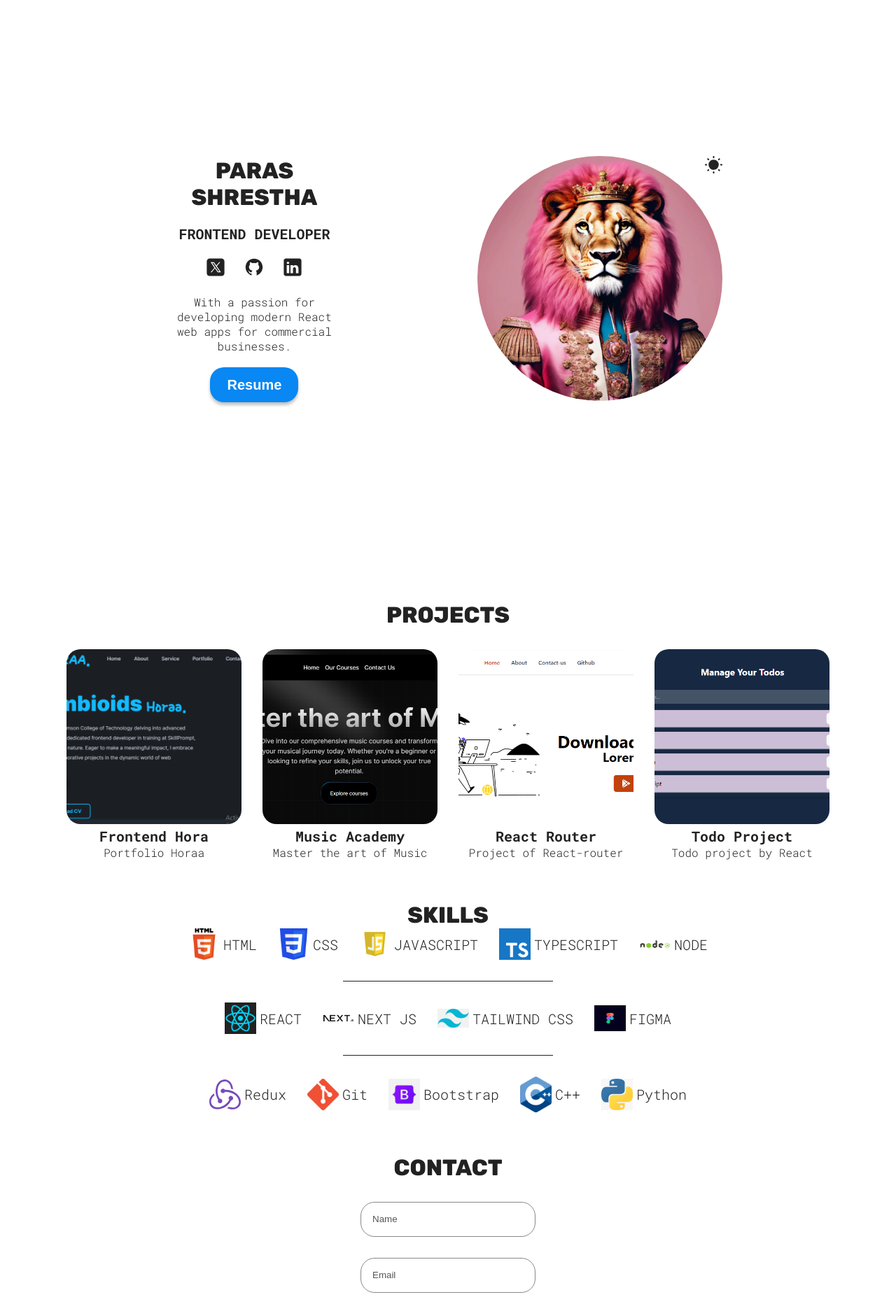
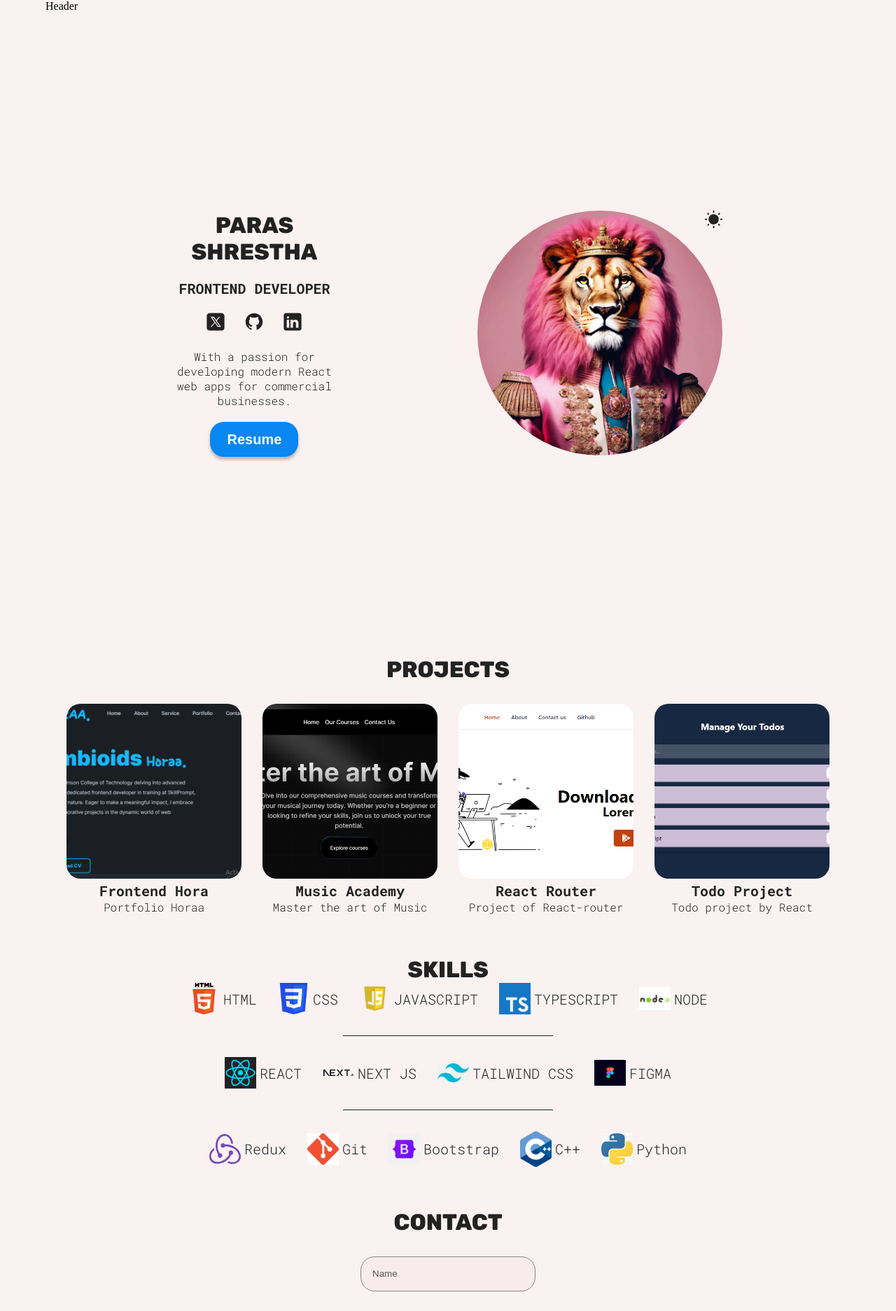
Before and after one commit to BecomingParas/Porfolio, a React (Vite) app: page / in a window 1280 px wide. Shown: the top 1874 px of the page at 70% size. Built offline with nearby package versions, Linux system fonts and the light colour scheme.

Commit message:
headers add garna lako

```diff
--- a/index.html
+++ b/index.html
@@ -2,7 +2,7 @@
 <html lang="en">
   <head>
     <meta charset="UTF-8" />
-    <link rel="icon" type="image/svg+xml" href="/vite.svg" />
+    <link rel="icon" type="image/svg+xml" href="src/assets/profile.webp" />
     <meta name="viewport" content="width=device-width, initial-scale=1.0" />
     <link rel="preconnect" href="https://fonts.googleapis.com" />
     <link rel="preconnect" href="https://fonts.gstatic.com" crossorigin />
--- a/package.json
+++ b/package.json
@@ -12,6 +12,7 @@
   "dependencies": {
     "react": "^18.3.1",
     "react-dom": "^18.3.1",
+    "react-router-dom": "^6.24.1",
     "vite-plugin-svgr": "^4.2.0"
   },
   "devDependencies": {
--- a/src/App.css
+++ b/src/App.css
@@ -1,5 +1,5 @@
 :root{
-    --background-color: #fff;
+    --background-color: #f5e4e47c;
     --btn-color: #0987f2;
     --btn-text-color:#fff;
     --project-card-bg:#ffffff00;
--- a/src/App.jsx
+++ b/src/App.jsx
@@ -5,12 +5,13 @@ import Footer from './sections/Footer/Footer'
 import Hero from './sections/Hero/Hero'
 import Projects from './sections/Projects/Projects'
 import Skills from './sections/Skills/Skills'
-
+import Header from './sections/Header/Header'
 function App() {
 
 
   return (
     <>
+    <Header />
     <Hero />
     <Projects />
     <Skills />
--- a/src/main.jsx
+++ b/src/main.jsx
@@ -1,14 +1,42 @@
-import React from 'react'
-import ReactDOM from 'react-dom/client'
-import App from './App.jsx'
-import './index.css'
-import { ThemeProvider } from './common/ThemeContext.jsx'
+import React from "react";
+import ReactDOM from "react-dom/client";
+import App from "./App.jsx";
+import "./index.css";
+import { ThemeProvider } from "./common/ThemeContext.jsx";
+import { Route, RouterProvider, createBrowserRouter } from "react-router-dom";
 
-ReactDOM.createRoot(document.getElementById('root')).render(
+
+import Hero from "./sections/Hero/Hero.jsx";
+import Projects from "./sections/Projects/Projects.jsx";
+import Contact from "./sections/Contact/Contact.jsx";
+import Skills from "./sections/Skills/Skills.jsx";
+
+const router = createBrowserRouter([
+  {
+    path: "/",
+    element: <App />,
+    children: [
+      {
+        path: "",
+        element: <Hero />,
+      },
+      {
+        path: "projects",
+        element: <Projects />,
+      },
+      {
+        path: "contact",
+        element: <Contact />,
+      },
+    ],
+  },
+]);
+
+ReactDOM.createRoot(document.getElementById("root")).render(
   <React.StrictMode>
-    <ThemeProvider >
+      <ThemeProvider>
+    <RouterProvider router={router} />
 
-    <App />
-    </ThemeProvider>
-  </React.StrictMode>,
-)
+      </ThemeProvider>
+  </React.StrictMode>
+);
--- /dev/null
+++ b/src/sections/Header/Header.jsx
@@ -0,0 +1,9 @@
+import React from 'react'
+
+function Header() {
+  return (
+    <div>Header</div>
+  )
+}
+
+export default Header
```
Also changed, not shown: 1 other file (tests, documents, lock files or other folders).
